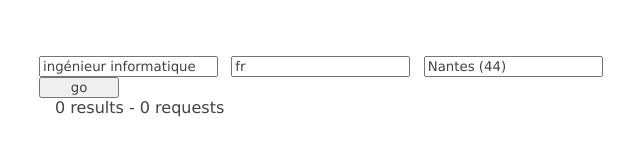
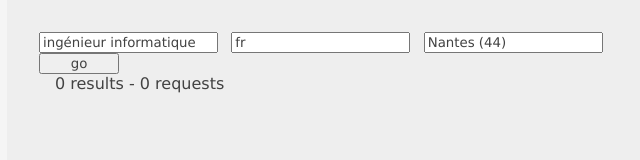
Before and after one commit to Klemek/ez-job, a plain HTML site: page index.html in a window 1280 px wide. Shown: the whole page, without its empty margins (297-937 px from the left). Drawn offline with nearby package versions, Linux system fonts and the light colour scheme.

Commit message:
Update main.css

```diff
--- a/main.css
+++ b/main.css
@@ -4,18 +4,31 @@
     color:#424242;
 }
 
+html,body{
+    margin:0;
+    padding:0;
+    height:100vh;
+}
+
 body{
-    padding: 1em;
+    background-color:#F5F5F5;
 }
 
 main {
   max-width: 38rem;
   padding: 2rem;
   margin: auto;
+  background-color:#EEEEEE;
+  min-height:100%;
 }
 
 h3, h4 {
     margin:0;
+    text-overflow: ellipsis;
+    max-width:calc(100%-2rem);
+    overflow: hidden;
+    white-space:nowrap;
+    word-wrap: break-word;
 }
 
 h3{
```
